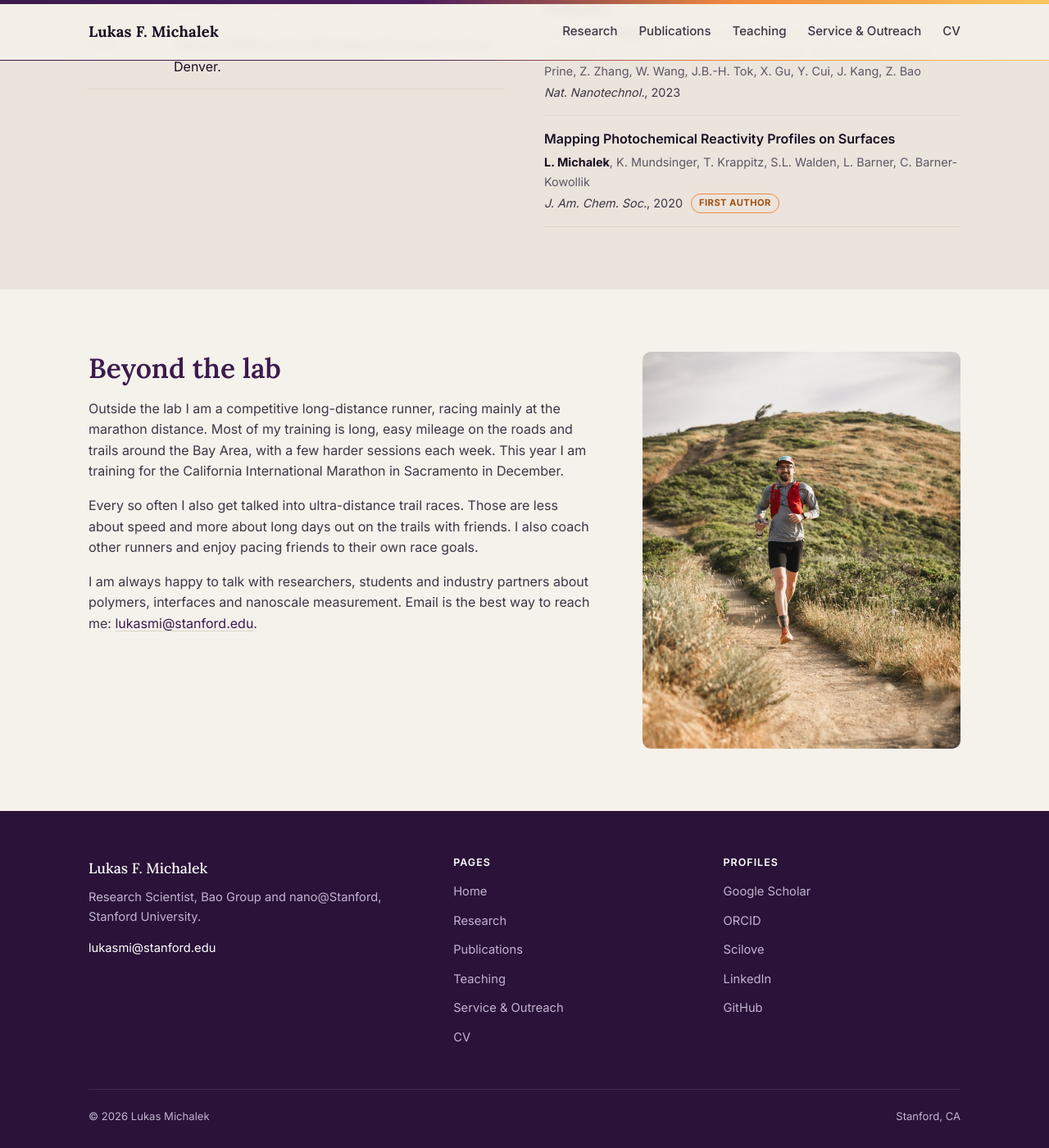
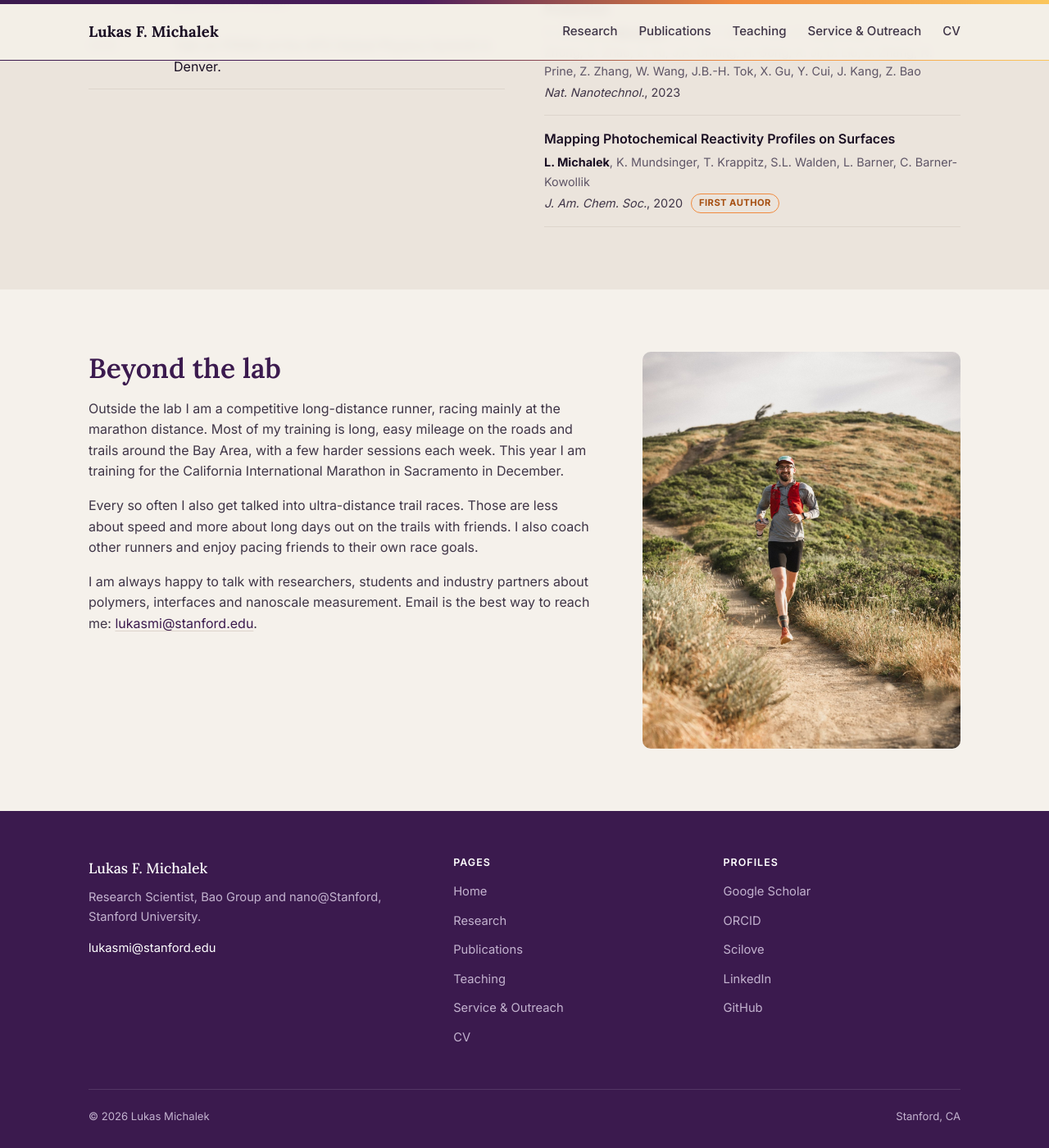
Before and after one commit to lukasfmichalek/lukasfmichalek.github.io, a Jekyll site: the page built from index.html, in a window 1280 px wide and 1400 px high, scrolled down 2628 px. Shown: the whole window at 82% size. Built offline with Jekyll 4.4.1, drawn with Linux system fonts in a browser that asks for light colours; the list of posts is cut into pages by our own code.

Commit message:
Update main_plum_palette.css

```diff
--- a/assets/css/main_plum_palette.css
+++ b/assets/css/main_plum_palette.css
@@ -432,7 +432,7 @@
 
 /* ---------- footer ---------- */
 
-.site-footer { background: var(--navy-900); color: var(--on-navy-muted); padding: 56px 0 28px; }
+.site-footer { background: var(--navy-800); color: var(--on-navy-muted); padding: 56px 0 28px; }
 .footer-grid { display: grid; grid-template-columns: 1.4fr 1fr 1fr; gap: 40px; margin-bottom: 40px; }
 .footer-brand { font-family: var(--font-serif); color: #fff; font-size: 1.1rem; margin-bottom: 10px; }
 .footer-blurb { max-width: 40ch; font-size: 0.92rem; }
```
